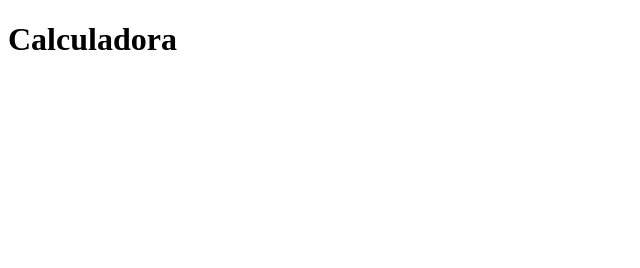
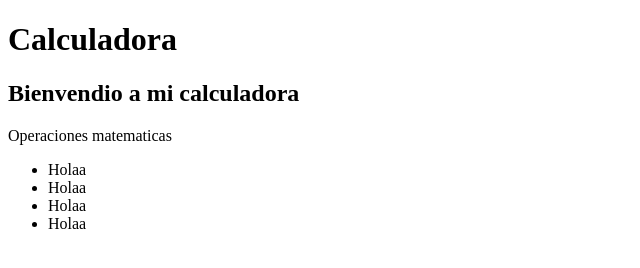
Before and after one commit to Jorjasongimenez/operaciones_basicas, a plain HTML site: page index.html in a window 1280 px wide. Shown: the whole page, without its empty margins (0-640 px from the left). Drawn offline with Linux system fonts and the light colour scheme.

Commit message:
lista de apciones

```diff
--- a/index.html
+++ b/index.html
@@ -7,5 +7,17 @@
 </head>
 <body>
     <h1>Calculadora</h1>
+    <h2>Bienvendio a mi calculadora</h2>
+    <p>
+        Operaciones matematicas
+    </p>
+    <div>
+        <ul>
+            <li> Holaa</li>
+            <li> Holaa</li>
+            <li> Holaa</li>
+            <li> Holaa</li>
+        </ul>
+    </div>
 </body>
 </html>
```
